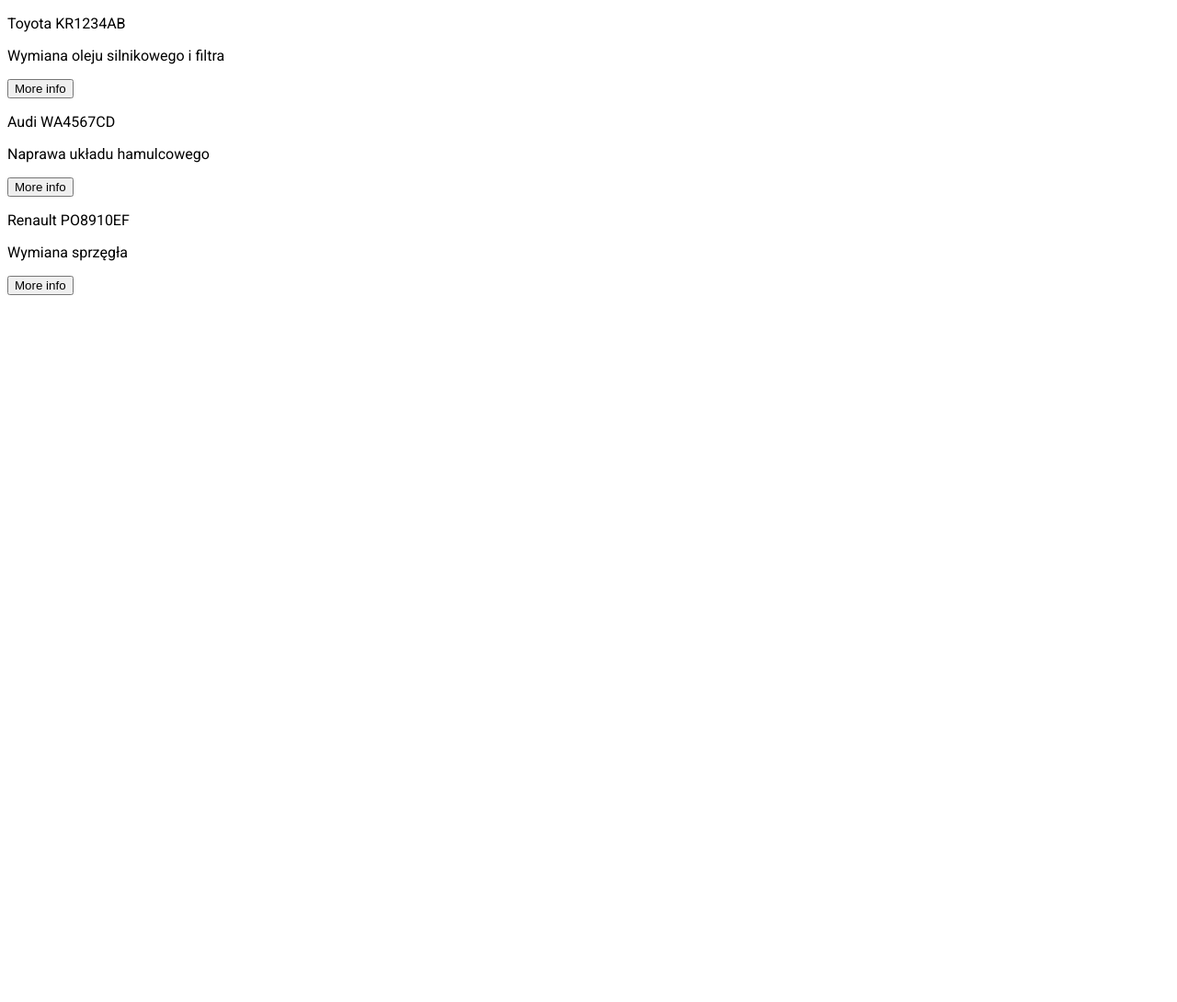
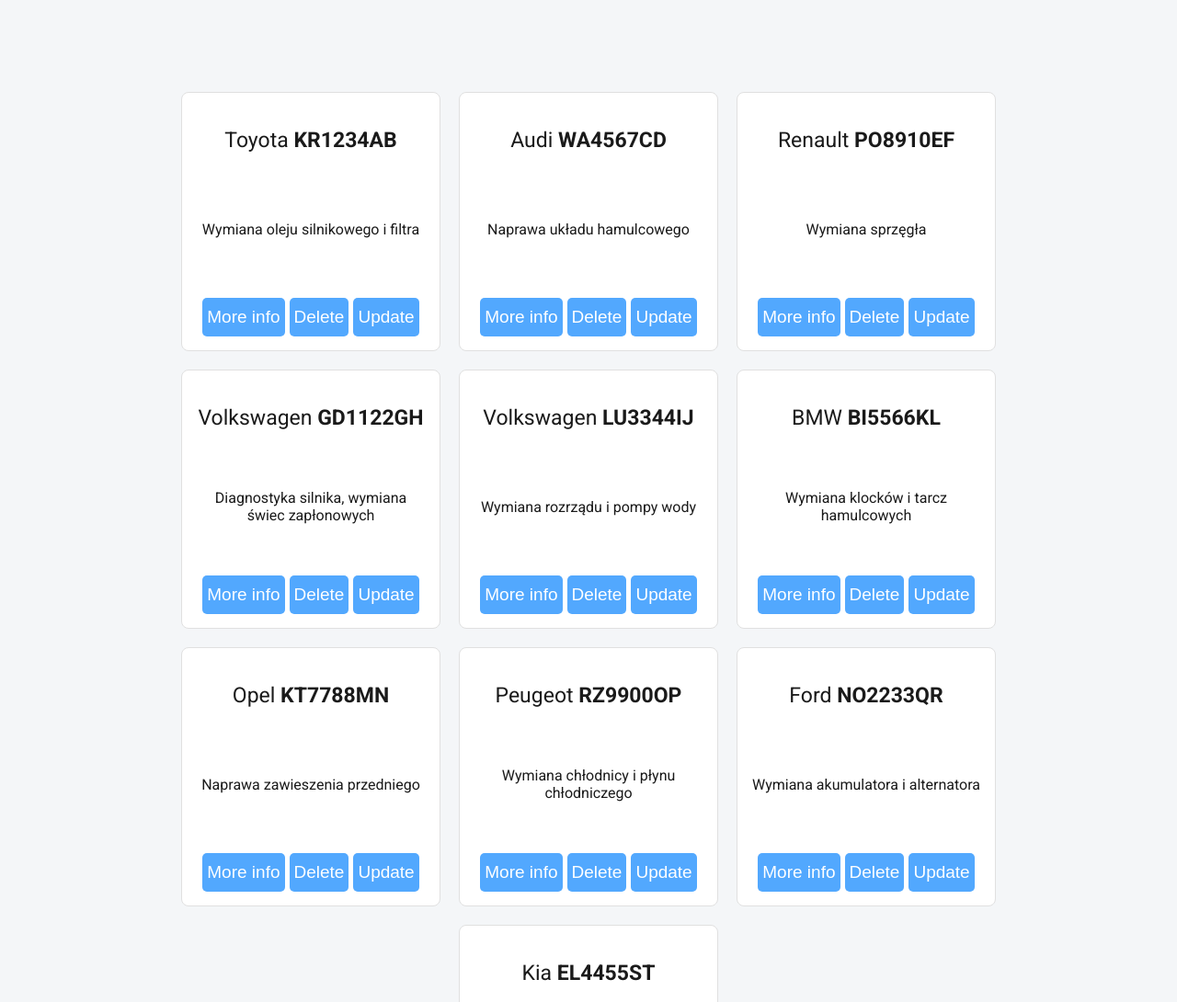
Before and after one commit to kwerulik/projekt-PAR, a plain HTML site: page front-end/index.html in a window 1280 px wide. Shown: the top 1090 px of the page at 92% size. Before the commit the page ends 800 px from the top, so only its background shows below. Drawn offline with Linux system fonts and the light colour scheme.

Commit message:
Wyświetlanie kart samochdów

```diff
--- a/front-end/data/cars.js
+++ b/front-end/data/cars.js
@@ -54,4 +54,59 @@ export const cars = [
     end_date: "2025-05-22",
     payment: "faktury/payment5.pdf",
   },
+  {
+    id: 6,
+    plate_number: "BI5566KL",
+    make: "BMW",
+    model: "320i",
+    note: "Wymiana klocków i tarcz hamulcowych",
+    owner: "Katarzyna Bąk",
+    start_date: "2025-05-05",
+    end_date: "2025-05-06",
+    payment: "faktury/payment6.pdf",
+  },
+  {
+    id: 7,
+    plate_number: "KT7788MN",
+    make: "Opel",
+    model: "Astra",
+    note: "Naprawa zawieszenia przedniego",
+    owner: "Michał Dudek",
+    start_date: "2025-05-07",
+    end_date: "2025-05-09",
+    payment: "faktury/payment7.pdf",
+  },
+  {
+    id: 8,
+    plate_number: "RZ9900OP",
+    make: "Peugeot",
+    model: "308",
+    note: "Wymiana chłodnicy i płynu chłodniczego",
+    owner: "Agnieszka Maj",
+    start_date: "2025-05-10",
+    end_date: "2025-05-11",
+    payment: "faktury/payment8.pdf",
+  },
+  {
+    id: 9,
+    plate_number: "NO2233QR",
+    make: "Ford",
+    model: "Focus",
+    note: "Wymiana akumulatora i alternatora",
+    owner: "Rafał Grabowski",
+    start_date: "2025-05-12",
+    end_date: "2025-05-13",
+    payment: "faktury/payment9.pdf",
+  },
+  {
+    id: 10,
+    plate_number: "EL4455ST",
+    make: "Kia",
+    model: "Ceed",
+    note: "Regeneracja turbosprężarki",
+    owner: "Zofia Król",
+    start_date: "2025-05-14",
+    end_date: "2025-05-15",
+    payment: "faktury/payment10.pdf",
+  }
 ];
--- a/front-end/index.html
+++ b/front-end/index.html
@@ -12,27 +12,8 @@
 </head>
 <body>
   <div class="cars-container">
-    <div class="car-details">
-      <p class="car-info">Toyota KR1234AB</p>
-      <p class="note">Wymiana oleju silnikowego i filtra</p>
-      <button class="more-info">More info</button>
-    </div>
+
   </div>
-  <div class="cars-container">
-    <div class="car-details">
-      <p class="car-info">Audi WA4567CD</p>
-      <p class="note">Naprawa układu hamulcowego</p>
-      <button class="more-info">More info</button>
-    </div>
-  </div><div class="cars-container">
-    <div class="car-details">
-      <p class="car-info">Renault PO8910EF</p>
-      <p class="note">Wymiana sprzęgła</p>
-      <button class="more-info">More info</button>
-    </div>
-  </div>
-  </div>
-
   <script type="module" src="script.js"></script>
 </body>
 </html>
--- a/front-end/script.js
+++ b/front-end/script.js
@@ -1 +1,23 @@
-import { cars } from "./data/cars";
+import { cars } from "./data/cars.js";
+
+renderCarDetails()
+
+function renderCarDetails(){
+  let renderCarHTML = ''
+
+  cars.forEach((carIteam) =>{
+    renderCarHTML += `
+      <div class="car-details js-car-details-${carIteam.id}">
+        <p class="car-info">${carIteam.make} <span class="plate-number">${carIteam.plate_number}</span></p>
+        <p class="note">${carIteam.note}</p>
+        <div class="buttons-container">
+          <button class="more-info">More info</button>
+          <button class="delete-button">Delete</button>
+          <button class="update-button">Update</button>
+        </div>
+      </div>
+    `;
+  });
+
+  document.querySelector('.cars-container').innerHTML = renderCarHTML;
+}
--- a/front-end/style.css
+++ b/front-end/style.css
@@ -1,3 +1,52 @@
 body {
   font-family: "Roboto";
+  background-color: #f4f6f8;
+  color: #1a1a1a;
 }
+
+.cars-container {
+  margin: 100px;
+  display: flex;
+  gap: 20px;
+  flex-wrap: wrap;
+  justify-content: center;
+}
+
+.car-details {
+  border: 1px solid #e0e0e0;
+  padding: 15px;
+  height: 250px;
+  width: 250px;
+  background-color: white;
+  border-radius: 8px;
+  text-align: center;
+
+  display: flex;
+  flex-direction: column;
+  justify-content: space-between;
+}
+
+.car-info {
+  font-size: 23px;
+  padding-bottom: 15px;
+}
+
+.plate-number {
+  font-weight: bold;
+}
+
+.buttons-container {
+  display: flex;
+  gap: 5px;
+  justify-content: center;
+  margin-top: 30px;
+}
+
+.buttons-container button {
+  border: none;
+  background-color: #52a8fe;
+  border-radius: 5px;
+  color: white;
+  font-size: 19px;
+  padding: 10px 5px;
+}
```
